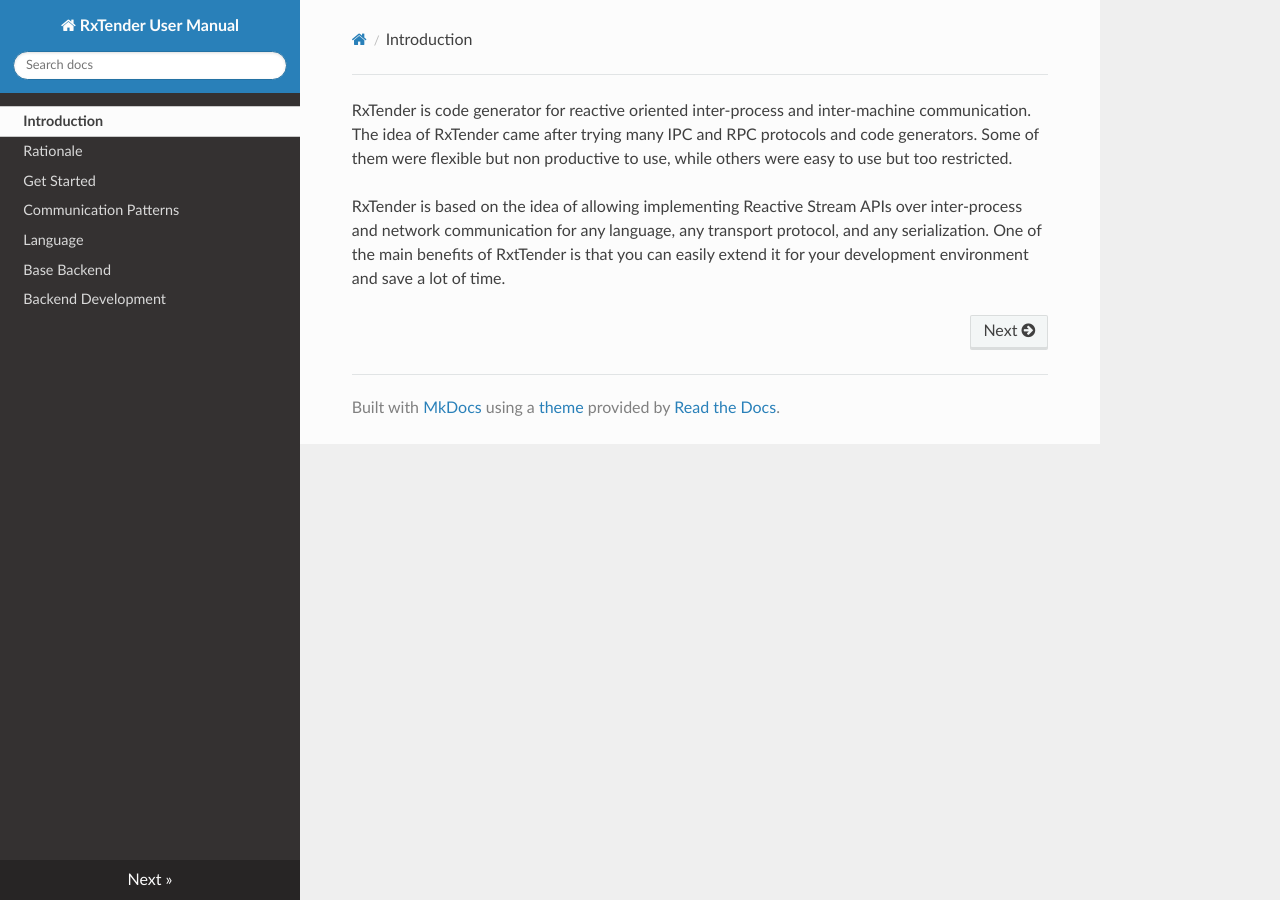
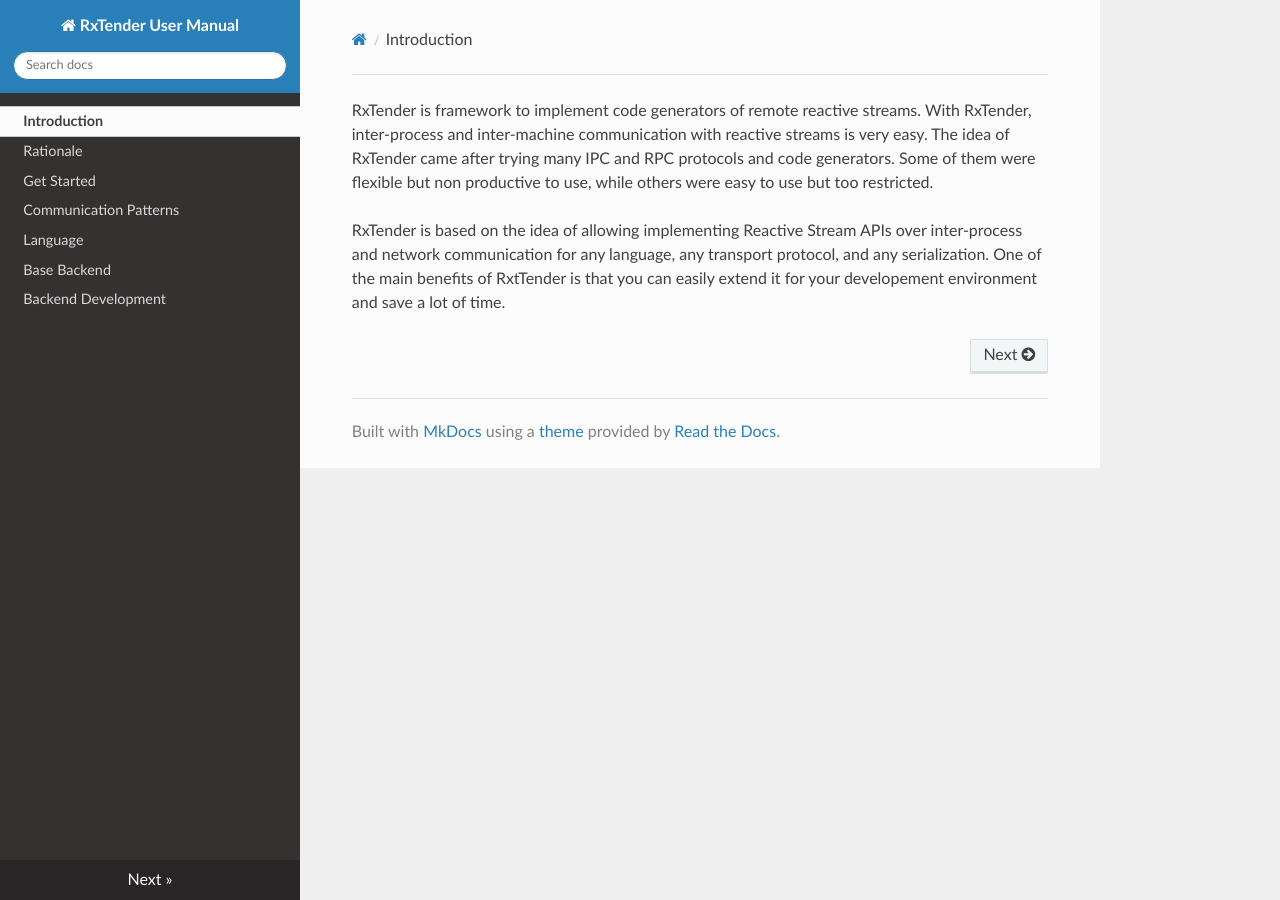
Before and after one commit to rxtender/user-manual, an MkDocs documentation site: the page built from docs/index.md, in a window 1280 px wide. Built offline with MkDocs 1.6.1, drawn with Linux system fonts in a browser that asks for light colours; nearby versions of some CDN libraries; old or Windows-style settings are respelled for this version of MkDocs.

Commit message:
rewrote introduction

```diff
--- a/docs/index.md
+++ b/docs/index.md
@@ -1,11 +1,12 @@
 
-RxTender is code generator for reactive oriented inter-process and
-inter-machine communication. The idea of RxTender came after trying many IPC
-and RPC protocols and code generators. Some of them were flexible but non
-productive to use, while others were easy to use but too restricted.
+RxTender is framework to implement code generators of remote reactive streams.
+With RxTender, inter-process and inter-machine communication with reactive
+streams is very easy. The idea of RxTender came after trying many IPC and RPC
+protocols and code generators. Some of them were flexible but non productive to
+use, while others were easy to use but too restricted.
 
 RxTender is based on the idea of allowing implementing Reactive Stream APIs
 over inter-process and network communication for any language, any transport
 protocol, and any serialization. One of the main benefits of RxtTender is that
-you can easily extend it for your development environment and save a lot of
+you can easily extend it for your developement environment and save a lot of
 time.
```
